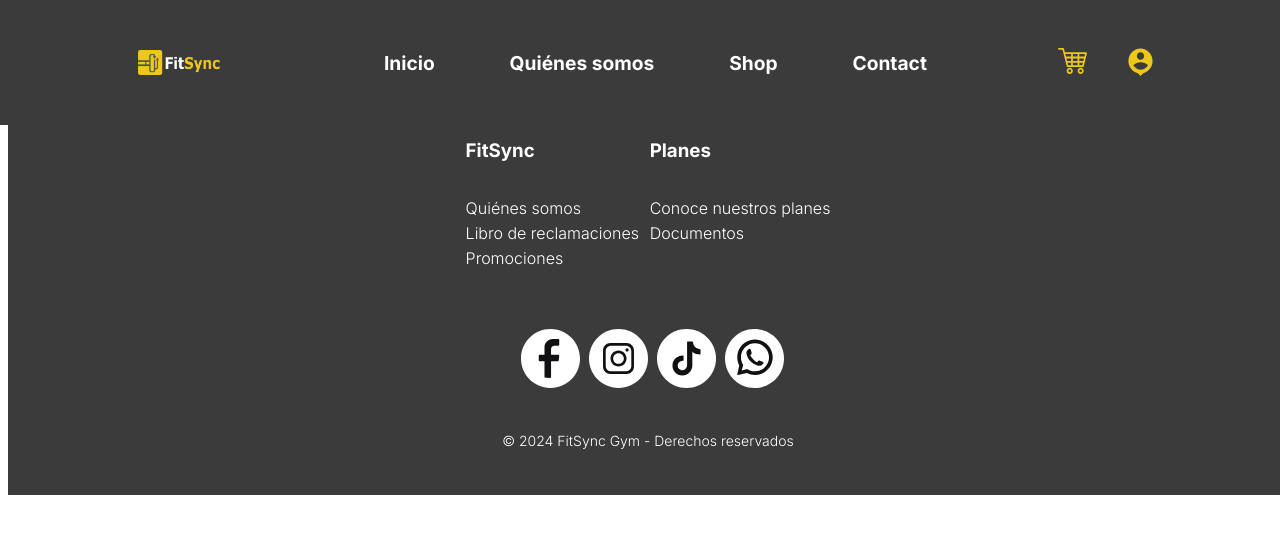
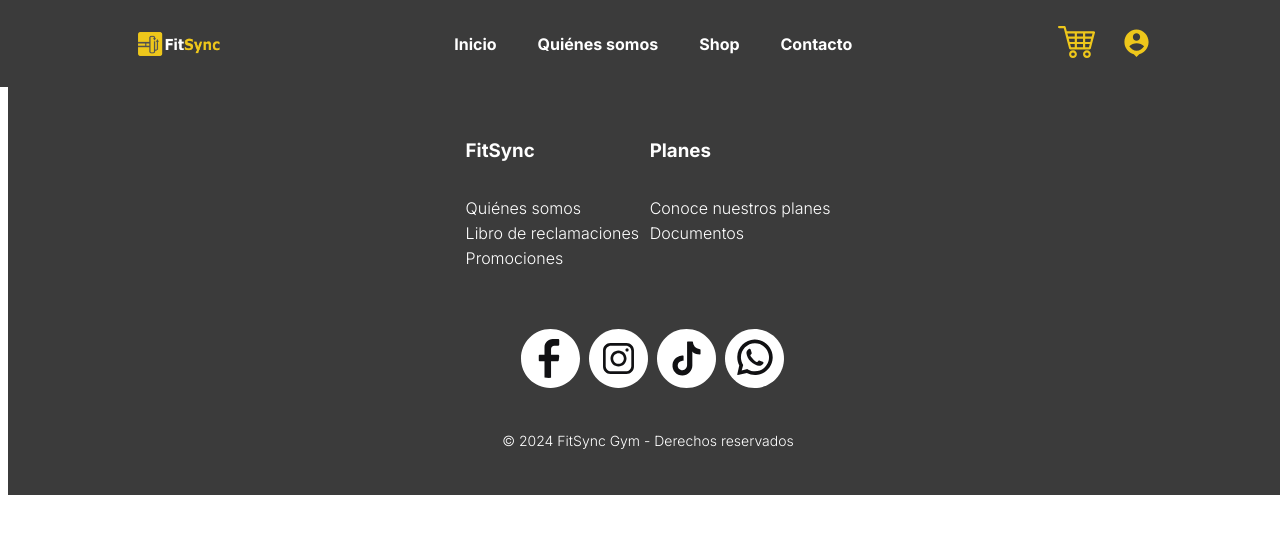
Before and after one commit to JordanCa-TEC/FITSYNC-API, a React (Create React App) app in the folder frontend/: page /orders in a window 1280 px wide. Shown: the top 534 px of the page. Built offline with nearby package versions, Linux system fonts and the light colour scheme; a web font is replaced by a local one.

Commit message:
arreglo de menu de inicio

```diff
--- a/frontend/src/components/Navbar.js
+++ b/frontend/src/components/Navbar.js
@@ -1,16 +1,19 @@
 import React, { useEffect, useState } from "react";
 import { useDispatch, useSelector } from "react-redux";
 import { toggleCart } from "../redux/shopSlice";
-import { Link, useNavigate } from "react-router-dom"; // Importamos useNavigate
+import { Link, useNavigate, useLocation } from "react-router-dom";
 import { carrito, logo, account_login } from "../assets/assets";
 import Cart from "../components/Cart";
+import UserMenu from "../components/user/UserMenu";
 
 const Navbar = () => {
   const dispatch = useDispatch();
   const isCartOpen = useSelector((state) => state.shop.isCartOpen);
-  const navigate = useNavigate(); // Hook para la navegación
+  const navigate = useNavigate();
+  const location = useLocation(); // Detectar cambios en la URL
 
   const [loggedUser, setLoggedUser] = useState(null);
+  const [isMenuOpen, setIsMenuOpen] = useState(false); // Estado para el menú de usuario
 
   // Verificar si hay usuario en localStorage al cargar la página
   useEffect(() => {
@@ -20,42 +23,53 @@ const Navbar = () => {
     }
   }, []);
 
+  // Cerrar el menú cuando cambie la ruta
+  useEffect(() => {
+    setIsMenuOpen(false);
+  }, [location]);
+
   // Función para cerrar sesión
   const handleLogout = () => {
     localStorage.removeItem("user"); // Eliminar usuario
     setLoggedUser(null); // Actualizar estado
+    setIsMenuOpen(false); // Cerrar el menú
     navigate("/"); // Redirigir a inicio
   };
 
-  console.log("Estado en Navbar:", isCartOpen);
+  // Función para manejar el clic en el botón de usuario
+  const handleUserClick = () => {
+    if (!loggedUser) {
+      navigate("/login"); // Si no está logueado, ir a login
+    } else {
+      setIsMenuOpen(!isMenuOpen); // Si está logueado, abrir/cerrar menú
+    }
+  };
 
   return (
     <header className="home__header">
       <nav className="navbar">
         <img src={logo} alt="Logo__gym-fitsync" className="navbar__logo" />
-        <ul className="navbar__menu">
+        <ul className="navbar__menu-Principal">
           <li><Link to="/">Inicio</Link></li>
           <li><Link to="/about">Quiénes somos</Link></li>
           <li><Link to="/shop">Shop</Link></li>
-          <li><Link to="/contact">Contact</Link></li>
+          <li><Link to="/contact">Contacto</Link></li>
         </ul>
-        <div className="navbar__menu">
+        <div className="navbar__menu-icon">
           {/* Botón del carrito */}
           <button className="cart__button" onClick={() => dispatch(toggleCart())}>
             <img src={carrito} alt="shopping cart" />
           </button>
 
-          {/* Si el usuario está logueado, mostrar "Cerrar sesión" */}
-          {loggedUser ? (
-            <button className="cart__button" onClick={handleLogout}>
-              <img src={account_login} alt="Cerrar sesión" />
-            </button>
-          ) : (
-            <button className="cart__button" onClick={() => navigate("/Login")}>
-              <img src={account_login} alt="login Account" />
-            </button>
-          )}
+          {/* Botón de usuario */}
+          <button className="cart__button" onClick={handleUserClick}>
+            <img src={account_login} alt="login Account" />
+          </button>
+
+          {/* Mostrar menú de usuario si está logueado y el menú está abierto */}
+          {loggedUser && isMenuOpen && <UserMenu handleLogout={handleLogout} closeMenu={() => setIsMenuOpen(false)} />}
         </div>
+
         {isCartOpen && (
           <div className="cart">
             <Cart />
--- a/frontend/src/components/ProtectedRoute.jsx
+++ b/frontend/src/components/ProtectedRoute.jsx
@@ -2,26 +2,18 @@ import { Navigate, Outlet } from "react-router-dom";
 import { useState, useEffect } from "react";
 
 const ProtectedRoute = () => {
-  const [isLoading, setIsLoading] = useState(true);
-  const [user, setUser] = useState(null);
+  const [user, setUser] = useState(() => {
+    const storedUser = localStorage.getItem("user");
+    console.log("Usuario en localStorage al cargar ProtectedRoute:", storedUser); // <-- LOG
+    return storedUser ? JSON.parse(storedUser) : null;
+  });
 
   useEffect(() => {
-    try {
-      const storedUser = localStorage.getItem("user");
-      if (storedUser) {
-        setUser(JSON.parse(storedUser));
-      }
-    } catch (error) {
-      console.error("Error al recuperar usuario:", error);
-      setUser(null);
-    } finally {
-      setIsLoading(false);
+    const storedUser = JSON.parse(localStorage.getItem("user"));
+    if (storedUser) {
+      setUser(storedUser);
     }
   }, []);
-
-  if (isLoading) {
-    return <p>Cargando...</p>;
-  }
 
   return user ? <Outlet /> : <Navigate to="/login" replace />;
 };
--- /dev/null
+++ b/frontend/src/components/user/UserMenu.jsx
@@ -0,0 +1,17 @@
+import React from "react";
+import { Link } from "react-router-dom";
+
+const UserMenu = ({ handleLogout }) => {
+  return (
+    <div className="user-menu">
+      <ul>
+        <li><Link to="/userdashboard">Inicio</Link></li>
+        <li><Link to="/profile">Perfil</Link></li>
+        <li><Link to="/orders">Compras</Link></li>
+        <li><button onClick={handleLogout}>Cerrar sesión</button></li>
+      </ul>
+    </div>
+  );
+};
+
+export default UserMenu;
--- a/frontend/src/pages/LoginDesktop.jsx
+++ b/frontend/src/pages/LoginDesktop.jsx
@@ -32,11 +32,12 @@ const Login = () => {
         throw new Error("El servidor no envió datos del usuario");
       }
 
-      // Guardar usuario en localStorage y redirigir
+      // Guardar usuario en localStorage
       localStorage.setItem("user", JSON.stringify(data.user));
       console.log("Usuario guardado en localStorage:", data.user); // <-- LOG PARA VERIFICAR
 
-      navigate("/userdashboard"); // Asegúrate de que esta ruta coincide con AppRoutes
+      // Recargar la página para actualizar la sesión
+      window.location.href = "/userdashboard";
     } catch (err) {
       console.error("Error en login:", err.message); // <-- LOG PARA ERRORES
       setError(err.message);
--- a/frontend/src/routes/AppRoutes.js
+++ b/frontend/src/routes/AppRoutes.js
@@ -27,7 +27,7 @@ const AppRoutes = () => {
         <Route path="/record" element={<CreateDesktop />} />
         {/* Rutas protegidas dentro de PrivateRoute */}
         <Route element={<PrivateRoute />}>
-          <Route path="/userdashboard/*" element={<UserDashboard />} />
+          <Route path="/userdashboard" element={<UserDashboard />} />
         </Route>
       </Routes>
     </MainLayout>
--- a/frontend/src/sass/_Navbar.scss
+++ b/frontend/src/sass/_Navbar.scss
@@ -19,19 +19,19 @@
       &__logo {
         width: 8%;
       }
-      &__menu {
+      &__menu-Principal {
         display: flex;
         align-items: center;
+        gap: 25px;
         list-style: none;
-        gap: 25px;
 
         a {
-          font-size: 1.2em;
+          font-size: 1em;
           text-decoration: none;
           display: flex;
           align-items: center;
           color: $text-color;
-          padding: 1.3em 1.3em;
+          padding: 0.5em 0.5em;
           cursor: pointer;
           font-weight: bold;
 
@@ -45,6 +45,17 @@
         }
         img {
           width: 2.2em;
+        }
+      }
+
+      &__menu-icon{
+        display: flex;
+        align-items: center;
+        gap: 5px;
+        list-style: none;
+
+        img {
+          width: 80%;
         }
       }
 
--- /dev/null
+++ b/frontend/src/sass/_userMenu.scss
@@ -0,0 +1,45 @@
+@import 'variables';
+
+.user-menu {
+    position: absolute;
+    top: 90px;
+    right: 140px;
+    background: $secondary-color;
+    box-shadow: 0 4px 8px rgba(0, 0, 0, 0.2);
+    border-radius: 5px;
+    width: 150px;
+    z-index: 100;
+    padding: 10px;
+
+    ul {
+      list-style: none;
+      padding: 0;
+      margin: 0;
+
+      li {
+        padding: 10px;
+        text-align: center;
+        border-bottom: 1px solid #181818;
+
+        &:last-child {
+          border-bottom: none;
+        }
+
+        a, button {
+          text-decoration: none;
+          color: $primary-color;
+          font-size: 1.2em;
+          background: none;
+          border: none;
+          cursor: pointer;
+          width: 100%;
+          display: block;
+
+          &:hover {
+            color: #fff;
+            background: $background-gray;
+          }
+        }
+      }
+    }
+  }
--- a/frontend/src/styles.scss
+++ b/frontend/src/styles.scss
@@ -12,3 +12,4 @@
 @import './sass/_loginDesktop.scss';
 @import './sass/_createDesktop.scss';
 @import './sass/_UserDashboard.scss';
+@import './sass/_userMenu';
```
